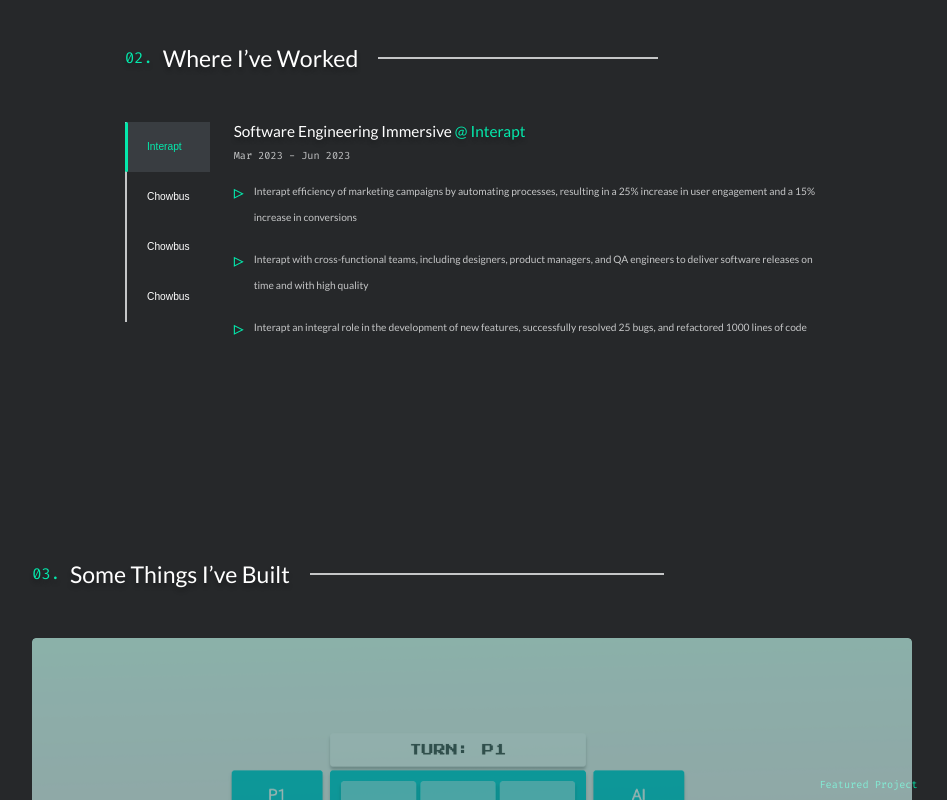
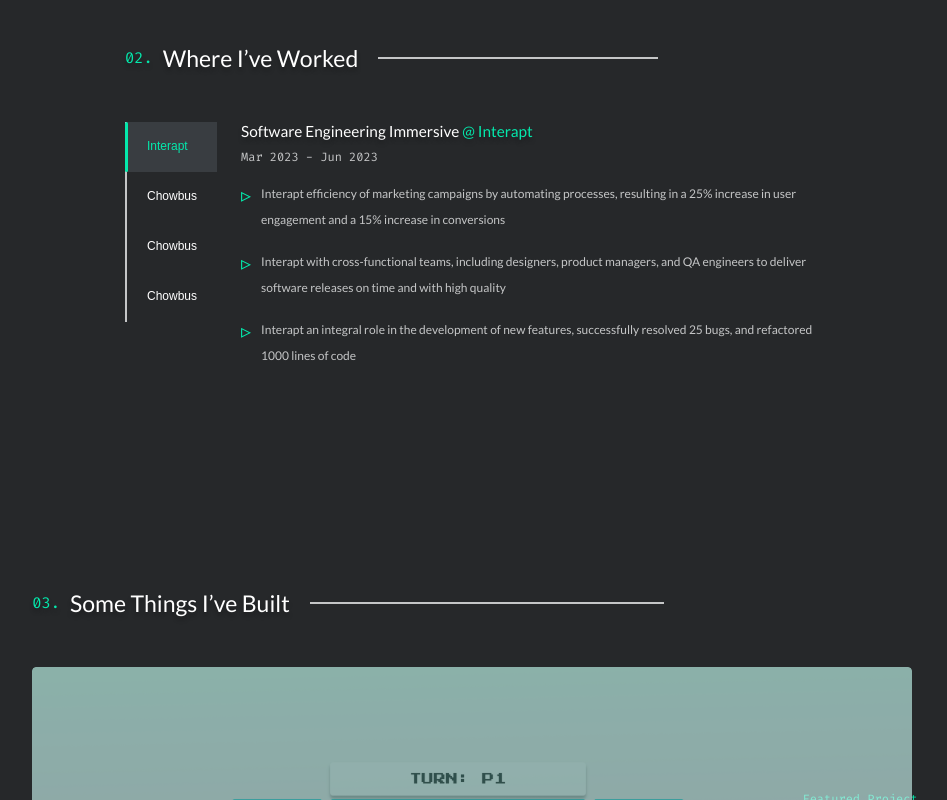
Before and after one commit to pophero110/2023-jeff-portfolio, a Next.js app: page / in a window 1280 px wide. Shown: the part 1700-2500 px from the top of the page, without its empty margins (165-1112 px from the left). Built offline with nearby package versions, Linux system fonts and the light colour scheme.

Commit message:
Add max function to font size variables

```diff
--- a/src/styles/_variables.scss
+++ b/src/styles/_variables.scss
@@ -19,8 +19,8 @@
 $tertiary-font-color: #929394;
 $h1-font-size: 7.2vw;
 $h2-font-size: 1.8vw;
-$h3-font-size: 1.2vw;
-$h4-font-size: 0.8vw;
+$h3-font-size: max(14px, 1.2vw);
+$h4-font-size: max(12px, 0.8vw);
 $line-height: 2.6rem;
 
 // Visual Effectsw
```
